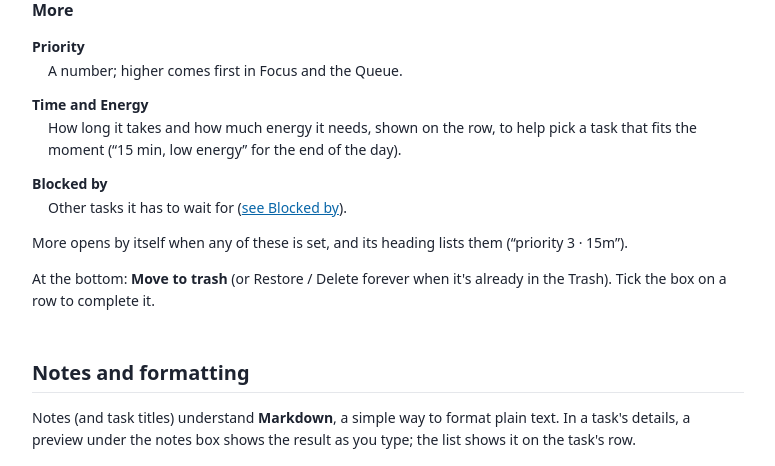
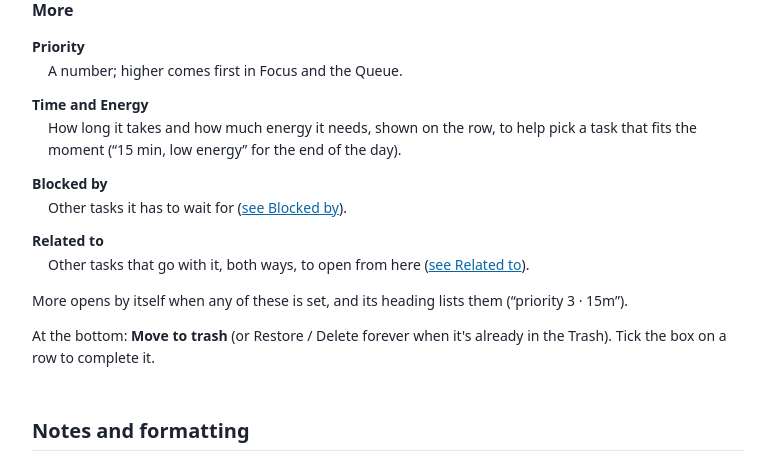
Before and after one commit to StevenTomer/entropicide, a Flask app: page /help in a window 1280 px wide. Shown: the part 4987-5453 px from the top of the page, without its empty margins (372-1147 px from the left). Run offline with Flask 3, Linux system fonts and the light colour scheme.

Commit message:
Related to: link tasks both ways without either waiting
In a task's details (under More, below Blocked by): pick tasks that go
with it; the link shows on both, a click opens the other, and rows show
🔗 and a count. Copies (Duplicate, repeat copies) keep the links.

Co-Authored-By: Claude Opus 5.5 <noreply@anthropic.com>

```diff
--- a/app.py
+++ b/app.py
@@ -582,11 +582,53 @@ def set_blockers(task_id, blocker_ids):
                      [(task_id, b) for b in ids])
 
 
+def links_for(task_ids):
+    """{task_id: [{id, title, done, trashed} of each related task]}, by title."""
+    if not task_ids:
+        return {}
+    marks = ",".join("?" * len(task_ids))
+    out = {}
+    for r in db.get_db().execute(
+            f"SELECT l.a AS mine, t.* FROM task_links l JOIN tasks t ON t.id = l.b WHERE l.a IN ({marks}) "
+            f"UNION ALL SELECT l.b AS mine, t.* FROM task_links l JOIN tasks t ON t.id = l.a WHERE l.b IN ({marks}) "
+            "ORDER BY title COLLATE NOCASE", task_ids * 2):
+        out.setdefault(r["mine"], []).append({"id": r["id"], "title": r["title"], "done": bool(r["completed_at"]),
+                                              "trashed": bool(r["deleted_at"])})
+    return out
+
+
+def set_related(task_id, ids):
+    """Replace the tasks related to task_id (each link goes both ways)."""
+    if not isinstance(ids, list) or len(ids) > 50:
+        raise ValueError("related must be a list of task ids")
+    conn = db.get_db()
+    others = []
+    for other in ids:
+        other = int(other)
+        if other == task_id:
+            raise ValueError("A task can't be related to itself.")
+        if not conn.execute("SELECT 1 FROM tasks WHERE id = ? AND user_id = ?", (other, g.user["id"])).fetchone():
+            raise ValueError("No such task to relate it to.")
+        others.append(other)
+    conn.execute("DELETE FROM task_links WHERE a = ? OR b = ?", (task_id, task_id))
+    conn.executemany("INSERT OR IGNORE INTO task_links (a, b) VALUES (?, ?)",
+                     [(min(task_id, o), max(task_id, o)) for o in others])
+
+
+def copy_links(from_id, to_id):
+    """Give to_id the same related tasks as from_id."""
+    db.get_db().execute(
+        "INSERT OR IGNORE INTO task_links (a, b) SELECT MIN(?, other), MAX(?, other) FROM "
+        "(SELECT b AS other FROM task_links WHERE a = ? UNION SELECT a FROM task_links WHERE b = ?) "
+        "WHERE other != ?", (to_id, to_id, from_id, from_id, to_id))
+
+
 def tasks_json(rows):
     files = attachments_for([r["id"] for r in rows])
     deps = deps_for([r["id"] for r in rows])
+    links = links_for([r["id"] for r in rows])
     for_task = lambda d: d | {"attachments": files.get(d["id"], []),  # noqa: E731
-                              "blocked_by": deps.get(d["id"], [])}
+                              "blocked_by": deps.get(d["id"], []), "related": links.get(d["id"], [])}
     return [for_task(d) for d in _tasks_json(rows)]
 
 
@@ -913,6 +955,7 @@ def copy_occurrence(s, template, index, start, due, today):
          template["position"]))
     conn.execute("INSERT INTO task_tags SELECT ?, tag_id FROM task_tags WHERE task_id = ?",
                  (cur.lastrowid, template["id"]))
+    copy_links(template["id"], cur.lastrowid)
     if remind := carried_reminder(template, start, due):
         conn.execute("UPDATE tasks SET remind_at = ?, remind_plan = ? WHERE id = ?", (remind, remind, cur.lastrowid))
     if s["carry_files"]:
@@ -1089,6 +1132,8 @@ def insert_task(data, today):
         set_tags(cur.lastrowid, data["tags"])
     if data.get("blocked_by"):
         set_blockers(cur.lastrowid, data["blocked_by"])
+    if data.get("related"):
+        set_related(cur.lastrowid, data["related"])
     if repeat:
         start_series(owned("tasks", cur.lastrowid), repeat,
                      on_miss or db.default_on_miss(repeat), today)
@@ -1112,9 +1157,9 @@ def update_task(task_id):
 @app.post("/api/tasks/<int:task_id>/duplicate")
 @login_required
 def duplicate_task(task_id):
-    """A copy of a task, just after it: same details, tags, blockers and files (stored once),
-    but no reminder or time spent. A repeating task's copy repeats the same way, as a
-    schedule of its own."""
+    """A copy of a task, just after it: same details, tags, blockers, related tasks and files
+    (stored once), but no reminder or time spent. A repeating task's copy repeats the same way,
+    as a schedule of its own."""
     t = owned("tasks", task_id)
     if t["deleted_at"]:
         return bad("Restore it from the trash first.")
@@ -1133,6 +1178,7 @@ def duplicate_task(task_id):
                      "WHERE id = ?", (new,))
     conn.execute("INSERT INTO task_tags SELECT ?, tag_id FROM task_tags WHERE task_id = ?", (new, task_id))
     conn.execute("INSERT INTO task_deps SELECT ?, blocker_id FROM task_deps WHERE task_id = ?", (new, task_id))
+    copy_links(task_id, new)
     conn.execute("INSERT INTO attachments (user_id, task_id, name, mime, size, blob_id, created_at) "
                  "SELECT user_id, ?, name, mime, size, blob_id, created_at FROM attachments "
                  "WHERE task_id = ? ORDER BY id", (new, task_id))
@@ -1210,6 +1256,8 @@ def apply_task_update(task, data, today):
                      "(SELECT series_id FROM tasks WHERE id = ?)", (on_miss, task_id))
     if "blocked_by" in data:
         set_blockers(task_id, data["blocked_by"])
+    if "related" in data:
+        set_related(task_id, data["related"])
     if data.get("repeat_from") in ("done", "calendar"):
         set_repeat_from(task_id, data["repeat_from"] == "done", today)
     task = owned("tasks", task_id)
--- a/db.py
+++ b/db.py
@@ -198,6 +198,15 @@ CREATE TABLE IF NOT EXISTS task_deps (
     PRIMARY KEY (task_id, blocker_id)
 );
 
+-- "Related to": two tasks linked both ways (stored once, with a < b), for getting from one to
+-- the other; it changes nothing about either.
+CREATE TABLE IF NOT EXISTS task_links (
+    a INTEGER NOT NULL REFERENCES tasks(id) ON DELETE CASCADE,
+    b INTEGER NOT NULL REFERENCES tasks(id) ON DELETE CASCADE,
+    PRIMARY KEY (a, b),
+    CHECK (a < b)
+);
+
 -- Project templates: a project and its tasks as JSON (see app.py's template_data), with
 -- dates as days from the project's date. With a repeat, a new project is made from it on
 -- schedule: for next_date, lead_days before it.
@@ -257,6 +266,7 @@ INDEXES = """
 CREATE INDEX IF NOT EXISTS links_user ON links(user_id, parent_id);
 CREATE INDEX IF NOT EXISTS attachments_task ON attachments(task_id);
 CREATE INDEX IF NOT EXISTS task_deps_blocker ON task_deps(blocker_id);
+CREATE INDEX IF NOT EXISTS task_links_b ON task_links(b);
 CREATE INDEX IF NOT EXISTS attachments_blob ON attachments(blob_id);
 CREATE TRIGGER IF NOT EXISTS attachments_blob_gone AFTER DELETE ON attachments
 BEGIN
--- a/static/app.css
+++ b/static/app.css
@@ -634,6 +634,10 @@ div.inline { display: flex; gap: 0.75rem; align-items: center; flex-wrap: wrap;
 .dep-chip .icon { padding: 0 0.375rem; font-size: 0.75rem; }
 .dep-results { display: flex; flex-direction: column; align-items: flex-start; gap: 0.125rem; margin-top: 0.25rem; font-size: 0.875rem; }
 .dep-results .link { text-align: left; }
+.related-results { display: flex; flex-direction: column; align-items: flex-start; gap: 0.125rem; margin-top: 0.25rem; font-size: 0.875rem; }
+.related-results .link { text-align: left; }
+.dep-chip .open-related { color: inherit; text-align: left; }
+.meta .related { color: var(--muted); }
 
 /* People (Google Contacts) */
 .meta .person { color: var(--muted); }
--- a/templates/help.html
+++ b/templates/help.html
@@ -30,7 +30,7 @@
       <li><a href="#notes">Notes and formatting</a></li>
       <li><a href="#files">Attachments</a></li>
       <li><a href="#projects">Projects</a></li>
-      <li><a href="#deps">Blocked by (dependencies)</a></li>
+      <li><a href="#deps">Blocked by and Related to</a></li>
       <li><a href="#templates">Templates and recurring projects</a></li>
       <li><a href="#areas">Areas</a></li>
       <li><a href="#tags">Tags and search</a></li>
@@ -246,6 +246,7 @@
       <dt>Priority</dt><dd>A number; higher comes first in Focus and the Queue.</dd>
       <dt>Time and Energy</dt><dd>How long it takes and how much energy it needs, shown on the row, to help pick a task that fits the moment (“15 min, low energy” for the end of the day).</dd>
       <dt>Blocked by</dt><dd>Other tasks it has to wait for (<a href="#deps">see Blocked by</a>).</dd>
+      <dt>Related to</dt><dd>Other tasks that go with it, both ways, to open from here (<a href="#deps">see Related to</a>).</dd>
     </dl>
     <p>More opens by itself when any of these is set, and its heading lists them (“priority 3 · 15m”).</p>
     <p>At the bottom: <strong>Move to trash</strong> (or Restore / Delete forever when it's already in the Trash).
@@ -324,7 +325,7 @@
   </section>
 
   <section id="deps">
-    <h2>Blocked by (dependencies)</h2>
+    <h2>Blocked by and Related to</h2>
     <p>Some tasks can't start until others are done. In a task's details, type in <strong>Blocked by</strong> and pick
       the task (or tasks) it waits on. Until they're all done, it stays out of the Queue and Focus; elsewhere (All, its
       project) it shows 🔒 <em>after …</em>. When the last one is done, it turns up in the Queue by itself.</p>
@@ -332,6 +333,11 @@
       “Send invitations”, blocked by “Book the venue” and “Set the budget”, in another project.</div>
     <p>A blocker in the Trash counts as done; ✕ on it takes it off. Tasks can't wait on each other in a loop.
       <a href="#projects">Sequential projects</a> are the simple case: each step waits on the one before.</p>
+    <p><strong>Related to</strong> (under it, in More) links tasks that belong together without either waiting:
+      type and pick, and the link goes both ways. Click a related task to open it; done ones are struck through,
+      and ✕ takes a link off (from both). Rows show 🔗 and how many. Copies (Duplicate, and each copy of a repeating task)
+      keep the links.</p>
+    <div class="ex">“Call the plumber” related to “Kitchen leak”, so either leads to the other, but both stay in the Queue.</div>
   </section>
 
   <section id="templates">
```
Also changed, not shown: docs/features.md (+1 -1 lines), tests/test_related.py (added, +38 -0 lines), CHANGELOG.md, static/app.js.
